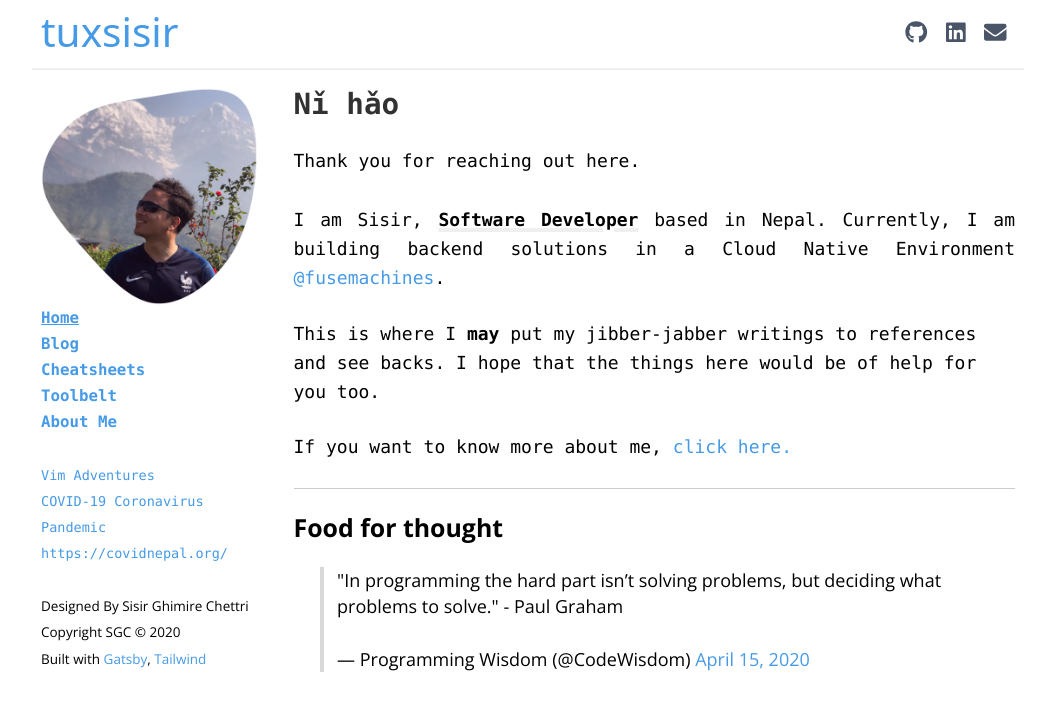
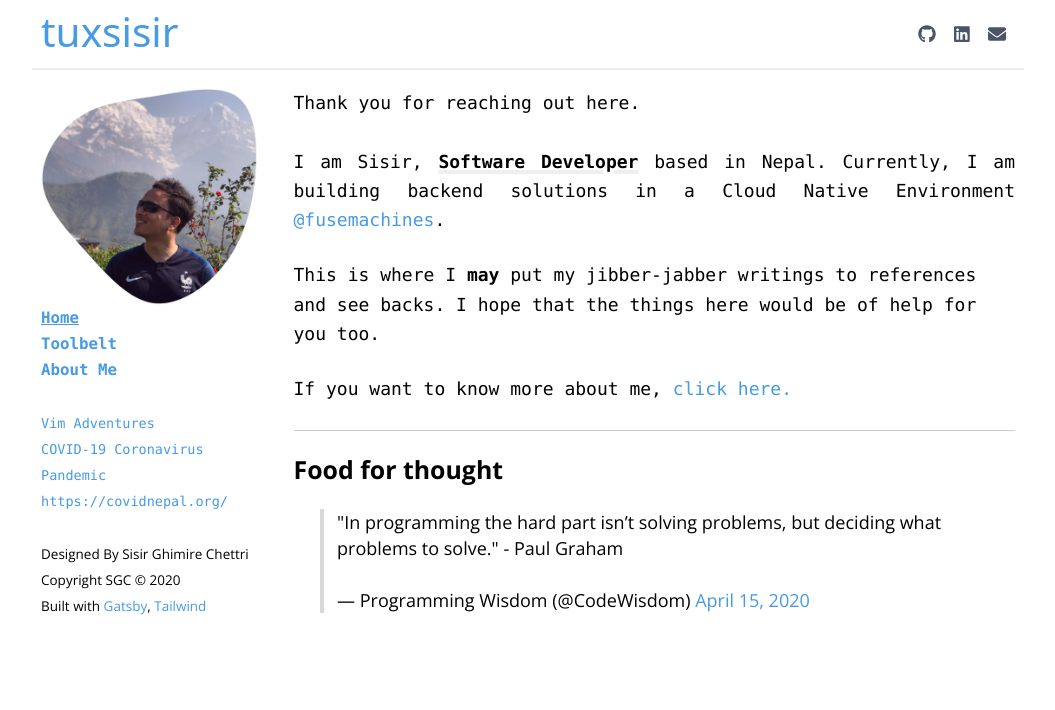
Before and after one commit to tuxsisir/tuxsisir-gatsby, a Gatsby site: page / in a window 1280 px wide. Shown: the whole page, without its empty margins (112-1167 px from the left). Built offline with nearby package versions, Linux system fonts and the light colour scheme; Gatsby itself is replaced by a stand-in of ours.

Commit message:
Fix font awesome icon

```diff
--- a/gatsby-browser.js
+++ b/gatsby-browser.js
@@ -6,4 +6,6 @@
 
 // You can delete this file if you're not using it
 //
+import '@fortawesome/fontawesome-svg-core/styles.css'
+
 require('prismjs/themes/prism-solarizedlight.css')
--- a/gatsby-config.js
+++ b/gatsby-config.js
@@ -21,6 +21,13 @@ module.exports = {
       }
     },
     {
+      resolve: 'gatsby-source-filesystem',
+      options: {
+        name: 'images',
+        path: `${__dirname}/src/images`
+      }
+    },
+    {
       resolve: 'gatsby-transformer-remark',
       options: {
         plugins: [
@@ -39,13 +46,7 @@ module.exports = {
       }
     },
     'gatsby-plugin-react-helmet',
-    {
-      resolve: 'gatsby-source-filesystem',
-      options: {
-        name: 'images',
-        path: `${__dirname}/src/images`
-      }
-    },
+
     'gatsby-plugin-twitter',
     'gatsby-transformer-sharp',
     'gatsby-plugin-sharp',
--- a/package.json
+++ b/package.json
@@ -25,6 +25,7 @@
     "gatsby-source-filesystem": "^2.3.11",
     "gatsby-transformer-remark": "^2.8.17",
     "gatsby-transformer-sharp": "^2.5.3",
+    "gh-pages": "^3.1.0",
     "prismjs": "^1.20.0",
     "prop-types": "^15.7.2",
     "react": "^16.12.0",
@@ -49,6 +50,7 @@
   "scripts": {
     "build": "gatsby build",
     "develop": "gatsby develop",
+    "deploy": "gatsby build --prefix-paths && gh-pages -d public",
     "format": "prettier --write \"**/*.{js,jsx,json,md}\"",
     "start": "npm run develop",
     "serve": "gatsby serve",
--- a/src/blog-pages/why-you-should-containerize/index.md
+++ b/src/blog-pages/why-you-should-containerize/index.md
@@ -2,6 +2,7 @@
 slug: "/blog/why-containerize-applications"
 date: "2019-05-04"
 title: "Why containerize applications?"
+featuredImage: "./image.png"
 ---
 
 ### So this happened.
--- a/src/components/header.js
+++ b/src/components/header.js
@@ -5,8 +5,10 @@ import React from 'react'
 import { faGithub, faLinkedin } from '@fortawesome/free-brands-svg-icons'
 import { faEnvelope } from '@fortawesome/free-solid-svg-icons'
 import { FontAwesomeIcon } from '@fortawesome/react-fontawesome'
+import { config } from '@fortawesome/fontawesome-svg-core'
 
 import './header.css'
+config.autoAddCss = false
 
 const Header = ({ siteTitle }) => (
   <header className='site-header flex justify-between items-center'>
@@ -21,17 +23,17 @@ const Header = ({ siteTitle }) => (
       <a
         className='float-right mx-2 text-gray-700'
         href='mailto:samratsisir294@gmail.com'>
-        <FontAwesomeIcon icon={faEnvelope} className='text-xl' />
+        <FontAwesomeIcon icon={faEnvelope} className='text-lg' />
       </a>
       <a
         className='float-right mx-2 text-gray-700'
         href='https://linkedin.com/in/sisir-ghimire-chettri'>
-        <FontAwesomeIcon icon={faLinkedin} className='text-xl' />
+        <FontAwesomeIcon icon={faLinkedin} className='text-lg' />
       </a>
       <a
         className='float-right mx-2 text-gray-700'
         href='https://github.com/tuxsisir'>
-        <FontAwesomeIcon icon={faGithub} className='text-xl' />
+        <FontAwesomeIcon icon={faGithub} className='text-lg' />
       </a>
     </div>
   </header>
--- a/src/components/image.js
+++ b/src/components/image.js
@@ -19,7 +19,7 @@ const Image = () => {
       placeholderImage: file(relativePath: { eq: "sisir-and-mountains.png" }) {
         childImageSharp {
           fluid(maxWidth: 1000) {
-            ...GatsbyImageSharpFluid_withWebp_tracedSVG
+            ...GatsbyImageSharpFluid_tracedSVG
           }
         }
       }
--- a/src/components/nav.js
+++ b/src/components/nav.js
@@ -10,8 +10,8 @@ class Nav extends React.Component {
         <Image placeholderStyle={{ visibility: 'hidden' }} />
         <div className='flex flex-col text-sm'>
           <Link className='font-bold' activeClassName='underline' to="/">Home</Link>
-          <Link className='font-bold' activeClassName='underline' to="/blog">Blog</Link>
-          <Link className='font-bold' activeClassName='underline' to="/cheatsheet">Cheatsheets</Link>
+          {/* <Link className='font-bold' activeClassName='underline' to="/blog">Blog</Link>
+          <Link className='font-bold' activeClassName='underline' to="/cheatsheet">Cheatsheets</Link> */}
           <Link className='font-bold' activeClassName='underline' to="/toolbelt">Toolbelt</Link>
           <Link className='font-bold' activeClassName='underline' to="/about-me">About Me</Link>
 
--- a/src/pages/index.js
+++ b/src/pages/index.js
@@ -25,18 +25,12 @@ class HomePage extends React.Component {
 
   render () {
     const greetings = ['Hello', 'Bonjour', 'Hola', 'Guten Tag', 'Namaste', 'Nǐ hǎo', 'Yeoboseyo', 'Kon\'nichiwa']
-    var randomGreeting = greetings[Math.floor(Math.random() * greetings.length)]
-    var self = this
-    setTimeout(() => {
-      self.setState({
-        greeting: randomGreeting
-      })
-    }, 4000)
+    // var randomGreeting = greetings[Math.floor(Math.random() * greetings.length)]
+    // var self = this
     return (
       <Layout>
         <SEO title="Home" />
         <div className='font-mono subpixel-antialiased leading-relaxed'>
-          <Greeting value={this.state.greeting} className={this.state.className} />
           <p className='text-justify'>
           Thank you for reaching out here. <br/><br/>
           I am Sisir, <strong className='tux-underline'>Software Developer</strong> based in Nepal.
--- a/tailwind.config.js
+++ b/tailwind.config.js
@@ -1,5 +1,9 @@
 module.exports = {
-  purge: [],
+  purge: [
+    './src/**/*.html',
+    './src/**/*.jsx',
+    './src/**/*.js'
+  ],
   theme: {
     listStyleType: {
       none: 'none',
@@ -8,8 +12,8 @@ module.exports = {
     container: {
       center: true,
       padding: {
-        default: '10rem',
-        sm: '2rem',
+        default: '2rem',
+        sm: '1rem',
         lg: '4rem',
         xl: '8rem'
       }
```
Also changed, not shown: 1 other file.
